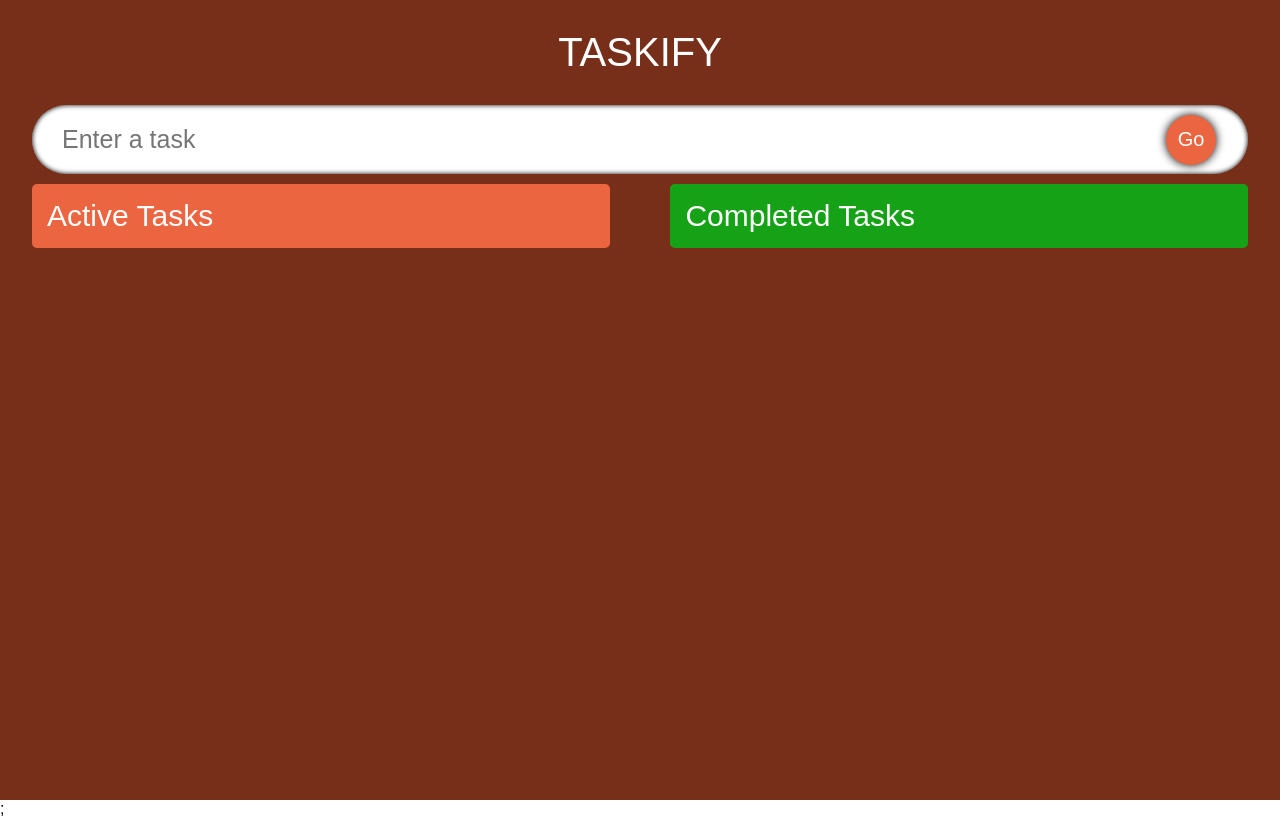
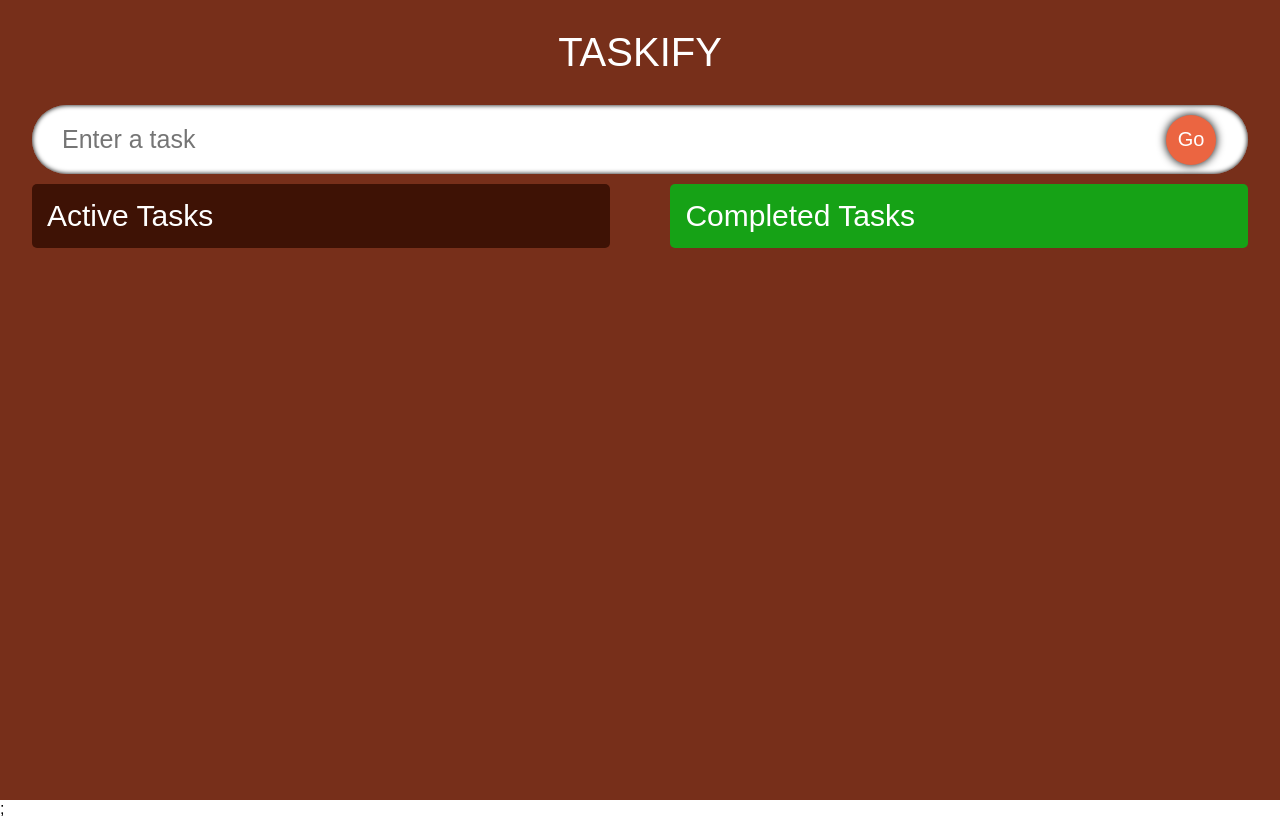
Before and after one commit to Nathaniyell/TodoApp-with-Typescript, a React (Create React App) app: page / in a window 1280 px wide. Built offline with nearby package versions, Linux system fonts and the light colour scheme; the HTML template or start-up script is replaced by a standard one; a web font is replaced by a local one.

Commit message:
update styles.css

```diff
--- a/src/components/styles.css
+++ b/src/components/styles.css
@@ -58,7 +58,7 @@
   flex-direction: column;
   padding: 15px;
   border-radius: 5px;
-  background-color: var(--secondary1);
+  background-color: #3e1205;
 
 }
 .todos__heading{
```
